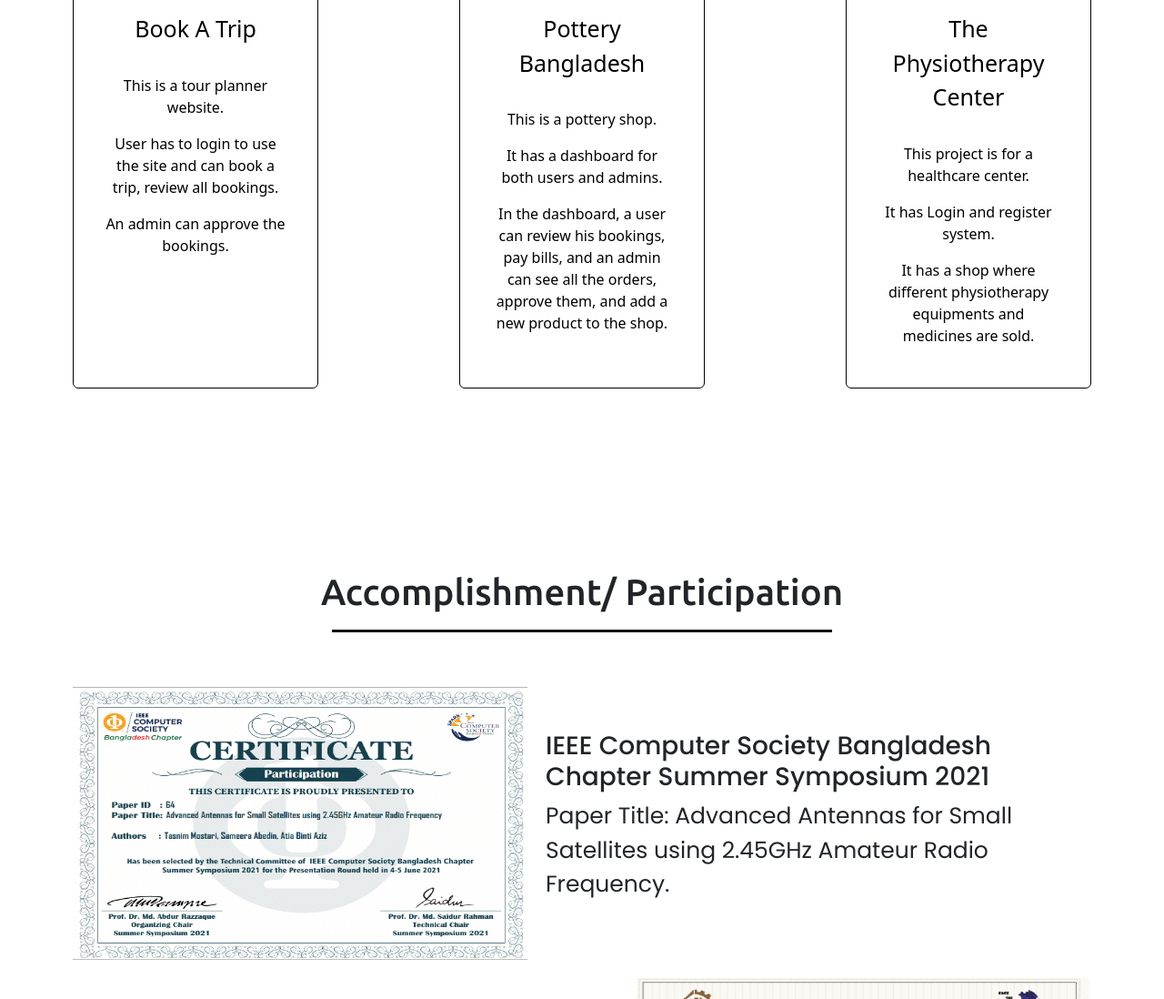
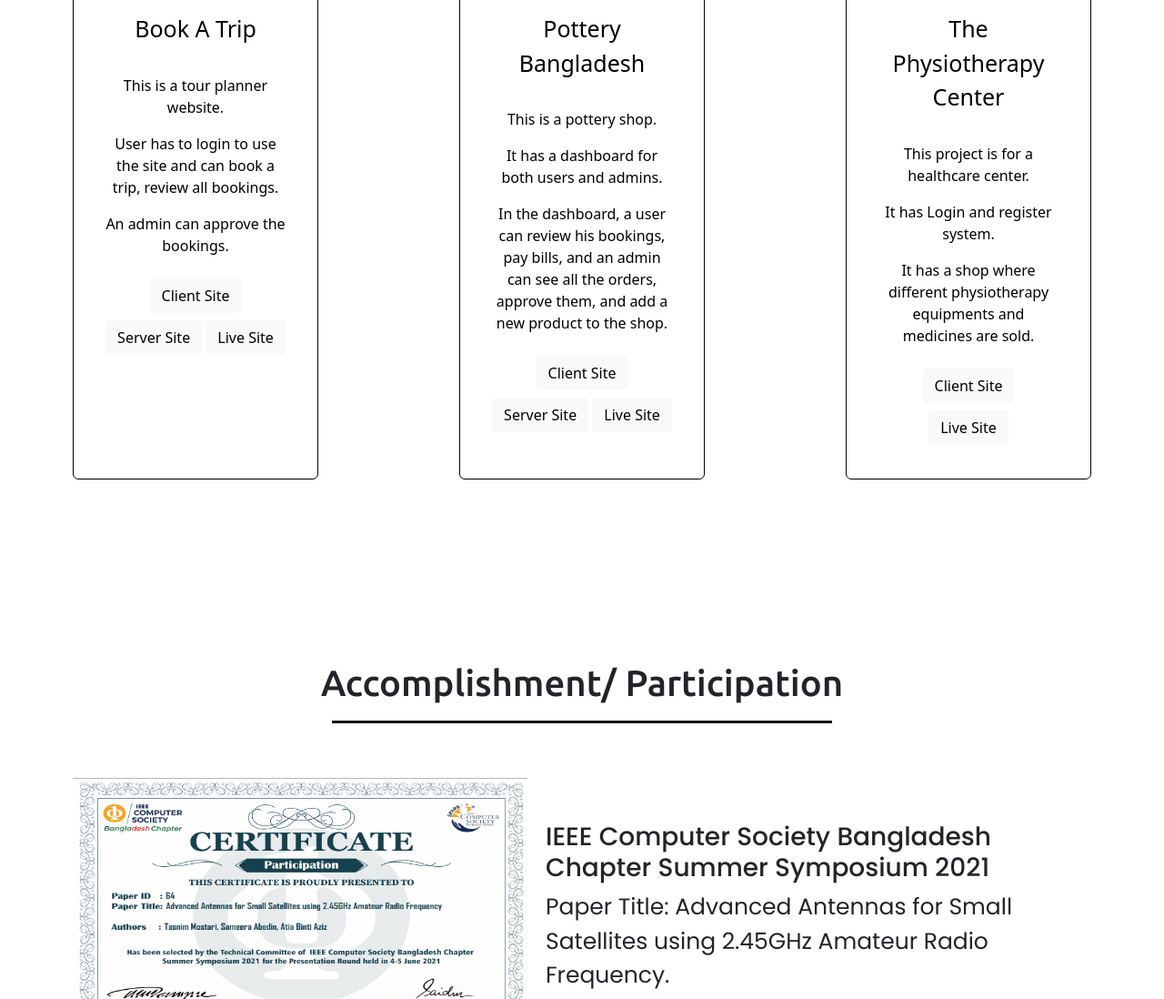
Before and after one commit to Tasnimmostari19/portfolio, a plain HTML site: page index.html in a window 1280 px wide. Shown: the part 2507-3605 px from the top of the page at 91% size. Drawn offline with nearby package versions, Linux system fonts and the light colour scheme.

Commit message:
link added

```diff
--- a/index.html
+++ b/index.html
@@ -225,7 +225,19 @@
                             <p> User has to login to use the site and can book a trip, review all bookings.</p>
                             <p> An admin can approve the bookings.</p>
 
+                            <div>
+                                <a href="https://github.com/Tasnimmostari19/tourism-or-delivery-website-client-side"><button
+                                        type="button" class="btn btn-light m-2">Client
+                                        Site</button></a>
 
+                                <a href="https://github.com/Tasnimmostari19/tourism-or-delivery-website-server-side"><button
+                                        type="button" class="btn btn-light">Server
+                                        Site</button></a>
+                                <a href="https://book-a-trip-e9832.web.app/"><button type="button"
+                                        class="btn btn-light">Live
+                                        Site</button></a>
+
+                            </div>
 
 
                         </div>
@@ -240,6 +252,18 @@
                             </p>
                             <p> In the dashboard, a user can review his bookings, pay bills, and an admin can
                                 see all the orders, approve them, and add a new product to the shop.</p>
+                            <div>
+                                <a href="https://github.com/Tasnimmostari19/niche-website-client-side"><button
+                                        type="button" class="btn btn-light m-2">Client
+                                        Site</button></a>
+
+                                <a href="https://github.com/Tasnimmostari19/niche-website-server-side"><button
+                                        type="button" class="btn btn-light">Server
+                                        Site</button></a>
+                                <a href="https://poterry-bd.web.app/"><button type="button" class="btn btn-light">Live
+                                        Site</button></a>
+
+                            </div>
 
                         </div>
                     </div>
@@ -254,6 +278,16 @@
                             <p> It has a shop where different physiotherapy equipments and medicines are
                                 sold.
                             </p>
+                            <div>
+                                <a href="https://github.com/Tasnimmostari19/healthcare-related-website"><button
+                                        type="button" class="btn btn-light m-2">Client
+                                        Site</button></a>
+
+                                <a href="https://the-physiotherapy-center.web.app/"><button type="button"
+                                        class="btn btn-light">Live
+                                        Site</button></a>
+
+                            </div>
 
                         </div>
                     </div>
--- a/style.css
+++ b/style.css
@@ -352,7 +352,7 @@ margin-bottom: 10px;
     margin-bottom: 100px;
 }
 .project .card{
-    height: 450px;
+    height: 550px;
     width: 270px;
     background: white;
     border: 1px solid black;
```
